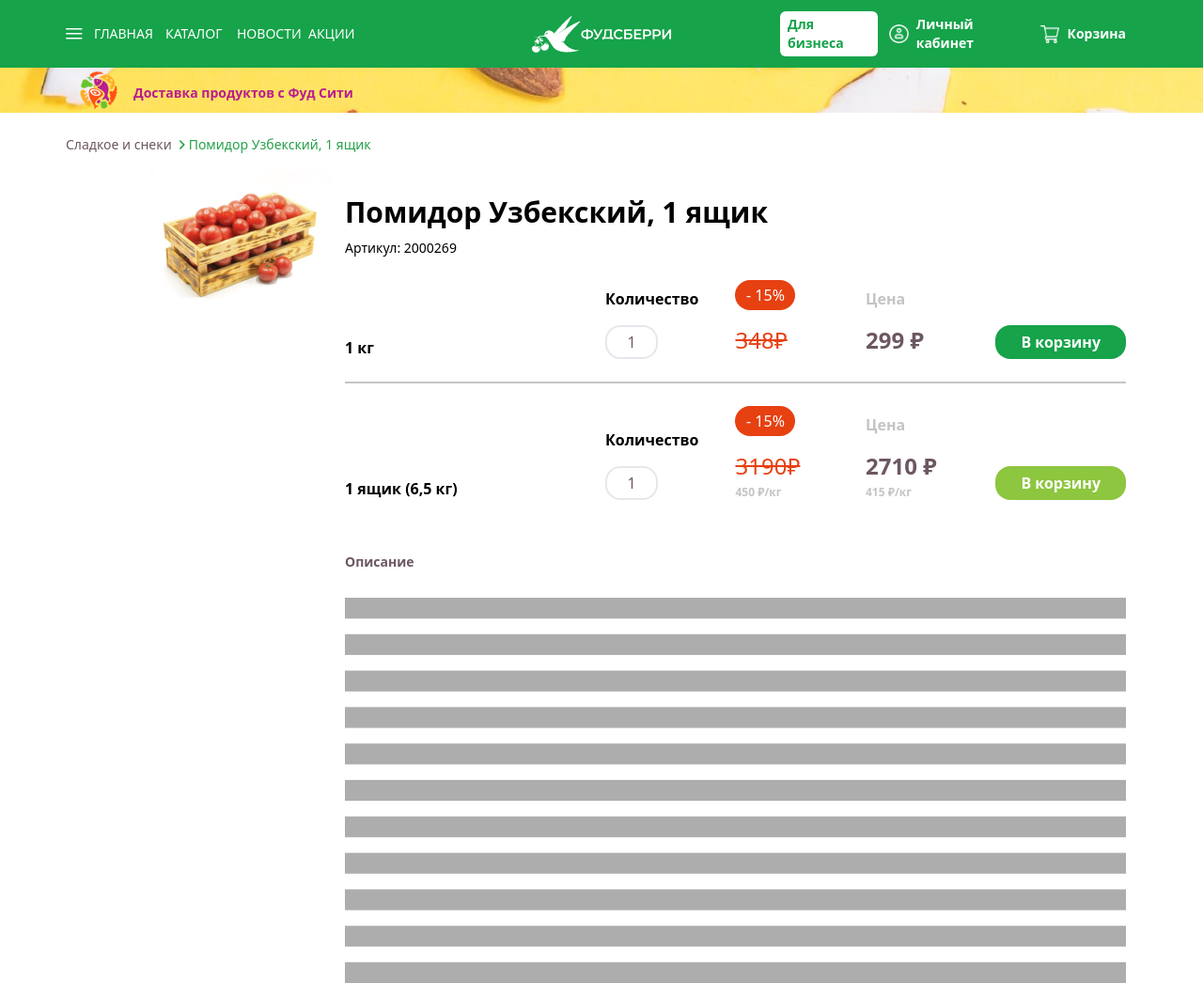
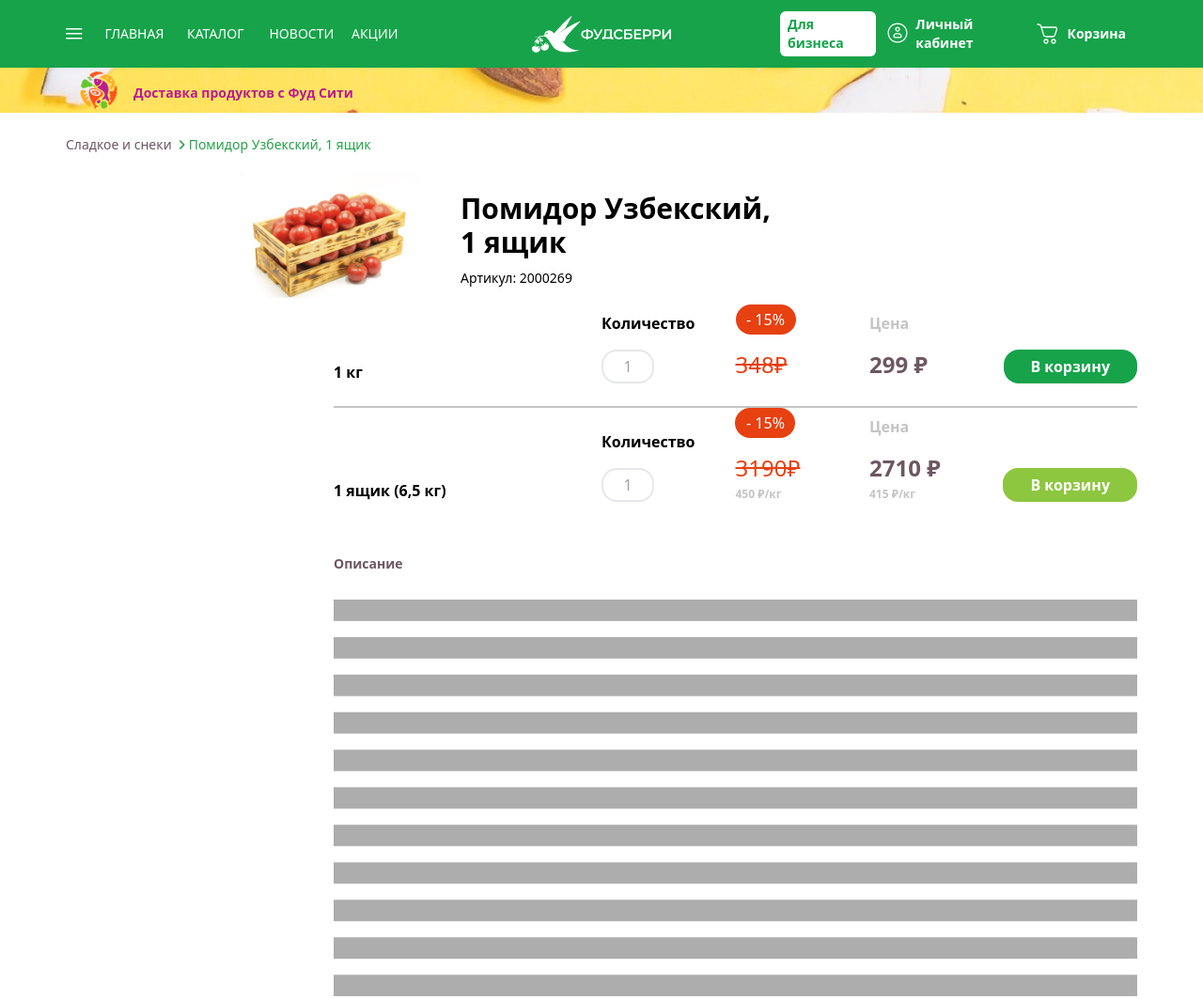
Before and after one commit to Pustovalov95/foodsberry, a plain HTML site: page index.html in a window 1280 px wide. Shown: the top 1063 px of the page at 94% size. Drawn offline with nearby package versions, Linux system fonts and the light colour scheme.

Commit message:
Add files via upload

```diff
--- a/index.html
+++ b/index.html
@@ -28,7 +28,11 @@
     },
     extend: {
       backgroundImage: {
-        'subheader': "url('/img/Header/subheader_bg.jpg')",
+        'subheader': "url('./img/Header/subheader_bg.jpg')",
+        'i': "url('./img/Header/i.svg')",
+        'flag': "url('./img/Header/flag.svg')",
+        'trolley': "url('./img/Header/trolley.svg')",
+        'user': "url('./img/Header/user.svg')",
       },
       colors: {
         'subheaderColor': '#BA1C91',
@@ -49,29 +53,29 @@
         <div class="2xl:block 2xl:mx-auto 2xl:w-[1140px] xl:w-[960px] lg:w-[720px] md:w-[540px] sm:w-[96%]" >
             <nav class="flex  items-center  px-0 py-3">
                 <!-- left section of header -->
-                <div class="flex 2xl:w-2/6 xl:w-3/6 uppercase text-white font-normal lg:w-1/12">
+                <div class="flex 2xl:w-2/6 xl:w-2/6 md:w-1/12 justify-between uppercase text-white font-normal lg:w-1/12">
                     <div class="mr-3 flex items-center">
                         <a href="#">
                             <img src="img/humburger.png" alt="">
                         </a>
                     </div>
-                    <div class=" text-sm w-1/5  lg:hidden xl:flex justify-start ">
+                    <div class=" text-sm w-1/5  lg:hidden xl:flex justify- ">
                         <a href="#">ГЛАВНАЯ</a>
                     </div>
-                    <div class=" text-sm w-1/5 lg:hidden xl:flex justify-start">
+                    <div class=" text-sm w-1/5 lg:hidden xl:flex justify-">
                         <a href="#">Каталог</a>
                     </div>
-                    <div class=" text-sm w-1/5 lg:hidden xl:flex justify-start">
+                    <div class=" text-sm w-1/5 lg:hidden xl:flex justify-">
                         <a href="#">Новости</a>
                     </div>
-                    <div class=" text-sm w-1/5 lg:hidden xl:flex justify-start">
+                    <div class=" text-sm w-1/5 lg:hidden xl:flex justify-">
                         <a href="#">акции</a>
                     </div>
                 </div>
 
 
                 <!-- central section of header -->
-                <div class="flex 2xl:w-2/6 xl:w-1/6 items-center 2xl:justify-center lg:justify-start lg:w-5/12">
+                <div class="flex 2xl:w-2/6 xl:w-1/6 md:w-4/12 items-center 2xl:justify-center lg:justify-start lg:w-5/12">
                     <div>
                         <img src="img/Header/logo.png" alt="logo">
                     </div>
@@ -82,35 +86,35 @@
 
 
                 <!-- right section of header -->
-                <div class="flex 2xl:w-2/6 text-white 2xl:justify-end lg:w-6/12">
+                <div class="flex 2xl:w-2/6 xl:w-3/6 md:w-7/12 xl:text-white 2xl:justify-end lg:w-6/12">
                     <div class="bg-white px-2 py-1 rounded-md text-green-600 mr-3 text-sm lg:hidden xl:flex"  >
                         <a href="#" class="font-semibold">Для бизнеса</a>
                     </div>
                     <div class="bg-white px-2 py-1 rounded-md text-green-600 mr-3 lg:mr-6 text-sm sm:hidden lg:flex 2xl:hidden">
                         <a href="#" class="font-semibold">Заказать звонок</a>
                     </div>
-                    <div class="items-center font-bold mr-3 sm:hidden lg:flex 2xl:hidden">
-                        <img src="img/i.png" alt="">
+
+                    <div class=" items-center font-bold lg:mr-3 sm:hidden flex">
+                        <div class="bg-i bg-contain lg:w-6 lg:h-6 2xl:h-0 bg-no-repeat "></div>
                     </div>
-                    <div class="items-center font-bold mr-3 lg:flex 2xl:hidden">
-                        <img src="img/flag.png" alt="">
+                    <div class=" items-center font-bold lg:mr-3 flex">
+                        <div class="bg-flag bg-contain lg:w-6 lg:h-6 bg-no-repeat"></div>
                     </div>
                     <div  class="flex items-center">
                         <a href="#" class="flex items-center font-bold mr-3">
-                            <div>
-                                <img src="img/Header/user.png" alt="">
+                            <div class="bg-user bg-contain w-6 h-6 bg-no-repeat">
+
                             </div>
-                            <div class="ml-2 text-sm lg:hidden xl:flex">
+                            <div class="ml-2 text-sm lg:hidden xl:flex text-white">
                                 Личный кабинет
                             </div>
                         </a>
                     </div>
                     <div class="flex items-center">
                         <a href="PayDisplay/pay.html" class="flex items-center font-bold mr-3">
-                            <div>
-                                <img src="img/Header/trolley.png" alt="">
+                            <div class="bg-trolley bg-contain w-6 h-6 bg-no-repeat">
                             </div>
-                            <div class="ml-2 text-sm lg:hidden xl:flex">
+                            <div class="ml-2 text-sm lg:hidden xl:flex text-white">
                                 Корзина
                             </div>
                         </a>
@@ -145,36 +149,34 @@
                     Помидор Узбекский, 1 ящик
                 </div>
             </div>
-            <div class="flex ">
-                <div class="2xl:w-1/4 lg:w-3/12 2xl:flex justify-end lg:hidden">
-                    <img src="img/tomato.png" alt="" class="h-44">
+            <div class="2xl:w-full">
+                <div class="2xl:flex 2xl:justify-between sm:flex-col">
+                    <div class="2xl:w-2/6 sm:w-full flex justify-end sm:block sm:mx-auto">
+                        <img src="img/tomato.png" alt="" class="h-44 sm:block sm:mx-auto">
                     </div>
-                <div class="2xl:w-3/4 lg:w-9/12 mt-8 p-3 lg:w-full">
-                    <div class="flex sm:flex-col">
-                        <div class="2xl:hidden lg:flex sm:block sm:mx-auto">
-                            <img src="img/tomato.png" alt="" class="h-44">
-                        </div>
-                        <div>
-                            <div class="font-bold text-3xl">
-                                Помидор Узбекский, 1 ящик
+                    <div class="2xl:w-4/6 sm:w-full 2xl:px-10 sm:px-0">
+                        <div class="font-bold text-3xl mt-10">
+                            Помидор Узбекский,<br> 1 ящик
                         </div>
                         <div class="mt-2.5 font-normal text-sm">
                             Артикул: 2000269
                         </div>
                     </div>
                 </div>
-                    <div class="flex flex-col w-full">
-                        <div class="flex  border-b-2 border-b-lightGray py-6 items-end lg:justify-end lg:flex-wrap">
-                            <div class="2xl:w-4/12 lg:w-4/5 sm:w-4/6 font-bold">
+            </div>
+            <div class="2xl:-mt-4 lg:mt-6">
+                <div class="w-full flex flex-wrap justify-end">
+                    <div class="2xl:w-9/12 md:w-full flex flex-col w-full">
+                        <div class="flex border-b-2 border-b-lightGray pb-6 items-end justify-end lg:flex-wrap">
+                            <div class="2xl:w-4/12 lg:w-2/5 sm:w-4/6 font-bold">
                                 1 кг
                             </div>
                             <div class="flex flex-col 2xl:w-2/12 lg:w-1/5 sm:w-2/6 ">
                                 <div class="font-bold">
                                     Количество
                                 </div>
-                                <div class="flex items-center justify-center text-Gray border-2 w-14 h-9 rounded-2xl mt-4">
-                                    1
-                                </div>
+                                <input type="text" placeholder="1" class="text-center text-Gray border-2 w-14 h-9 rounded-2xl mt-4">
+
                             </div>
                             <div class="flex flex-col 2xl:w-2/12 lg:w-1/5 sm:w-2/6 sm:mt-6">
                                 <div class=" flex h-8 w-16 bg-red text-white rounded-3xl items-center justify-center">
@@ -196,7 +198,7 @@
                                 <button class="font-bold">В корзину</button>
                             </div>
                         </div>
-                        <div class="flex py-6 items-end lg:justify-end lg:flex-wrap">
+                        <div class="flex pb-6 items-end lg:justify-end lg:flex-wrap">
                             <div class="2xl:w-4/12 lg:w-2/5 sm:w-4/6 font-bold">
                                 1 ящик (6,5 кг)
                             </div>
@@ -204,9 +206,7 @@
                                 <div class="font-bold">
                                     Количество
                                 </div>
-                                <div class="flex items-center justify-center text-Gray border-2 w-14 h-9 rounded-2xl mt-4">
-                                    1
-                                </div>
+                                <input type="text" placeholder="1" class="text-center text-Gray border-2 w-14 h-9 rounded-2xl mt-4">
                             </div>
                             <div class="flex flex-col 2xl:w-2/12 lg:w-1/5  sm:w-2/6 sm:mt-6">
                                 <div class=" flex h-8 w-16 bg-red text-white rounded-3xl items-center justify-center">
@@ -236,7 +236,7 @@
                         </div>
                     </div>
                     <!-- description -->
-                    <div class="mt-8">
+                    <div class="2xl:w-9/12 md:w-full mt-8">
                         <div class="font-bold text-Gray text-sm">
                             Описание
                         </div>
```
Also changed, not shown: PayDisplay/pay.html (+26 -22 lines), img/Header/flag.svg (added), img/Header/i.svg (added), img/Header/trolley.svg (added), img/Header/user.svg (added). Lines whose indentation alone changed are shown as unchanged.
